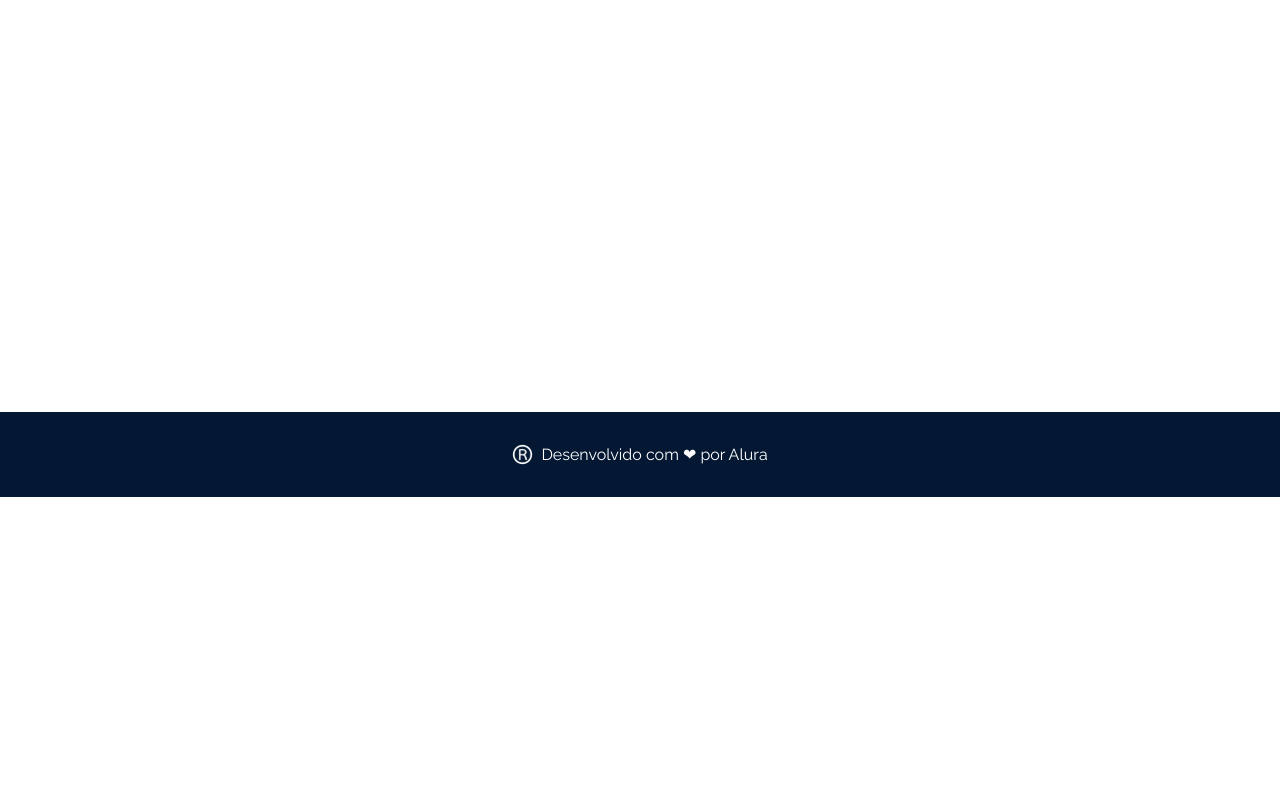
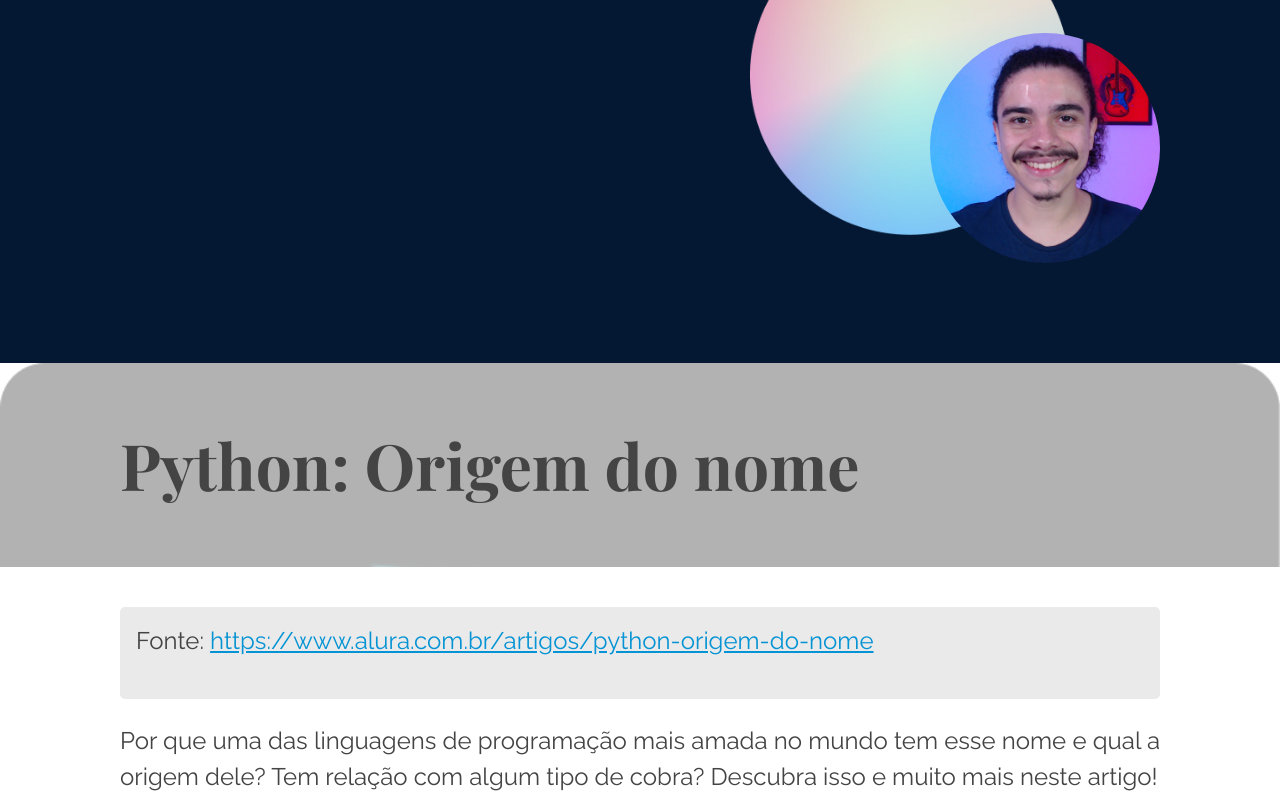
Before and after one commit to mgrb/alura-react-router-dom, a React (Vite) app: page /posts/1 in a window 1280 px wide. Before the commit this address had no page. Shown: the part 303-1100 px from the top of the page. Before the commit the page ends 800 px from the top, so only its background shows below. Built offline with nearby package versions, Linux system fonts and the light colour scheme.

Commit message:
add page Posts

```diff
--- a/package.json
+++ b/package.json
@@ -12,6 +12,7 @@
   "dependencies": {
     "react": "^18.3.1",
     "react-dom": "^18.3.1",
+    "react-markdown": "^9.0.1",
     "react-router-dom": "^6.24.1",
     "vite-plugin-svgr": "^4.2.0"
   },
--- a/src/Routes.jsx
+++ b/src/Routes.jsx
@@ -4,6 +4,7 @@ import About from "@/pages/About";
 import Menu from "@/components/Menu";
 import Rodape from "@/components/Rodape";
 import PaginaPadrao from "@/components/PaginaPadrao";
+import Post from "@/pages/Post";
 
 function AppRoutes() {
   return (
@@ -13,6 +14,7 @@ function AppRoutes() {
         <Route path="/" element={<PaginaPadrao />}>
           <Route index element={<Home />} />
           <Route path="about" element={<About />} />
+          <Route path="posts/:id" element={<Post />} />
         </Route>
         <Route path="*" element={<div>404 - Not Found!</div>} />
       </Routes>
--- a/src/components/Post/index.jsx
+++ /dev/null
@@ -1,16 +0,0 @@
-import styles from "./Post.module.css";
-const Post = ({ id, titulo }) => {
-  return (
-    <div className={styles.post}>
-      <img
-        className={styles.capa}
-        src={`/assets/posts/${id}/capa.png`}
-        alt="Imagem de capa do post"
-      />
-      <h2 className={styles.titulo}>{titulo}</h2>
-      <button className={styles.botaoLer}>Ler</button>
-    </div>
-  );
-};
-
-export default Post;
--- /dev/null
+++ b/src/components/PostCard/index.jsx
@@ -0,0 +1,19 @@
+import { Link } from "react-router-dom";
+import styles from "./Post.module.css";
+const PostCard = ({ id, titulo }) => {
+  return (
+    <Link to={`/posts/${id}`}>
+      <div className={styles.post}>
+        <img
+          className={styles.capa}
+          src={`/assets/posts/${id}/capa.png`}
+          alt="Imagem de capa do post"
+        />
+        <h2 className={styles.titulo}>{titulo}</h2>
+        <button className={styles.botaoLer}>Ler</button>
+      </div>
+    </Link>
+  );
+};
+
+export default PostCard;
--- a/src/pages/Home/index.jsx
+++ b/src/pages/Home/index.jsx
@@ -1,4 +1,4 @@
-import Post from "@/components/Post";
+import PostCard from "@/components/PostCard";
 import posts from "@/json/posts.json";
 import styles from "./Home.module.css";
 const Home = () => {
@@ -6,7 +6,7 @@ const Home = () => {
     <ul className={styles.posts}>
       {posts.map((post) => (
         <li key={post.id}>
-          <Post {...post}></Post>
+          <PostCard {...post}></PostCard>
         </li>
       ))}
     </ul>
--- /dev/null
+++ b/src/pages/Post/Post.css
@@ -0,0 +1,73 @@
+.post-markdown-container h3,
+.post-markdown-container h4,
+.post-markdown-container h5,
+.post-markdown-container h6 {
+    font-family: var(--fonte-secundaria);
+}
+
+.post-markdown-container h3 {
+    margin-bottom: 2rem;
+    font-size: 2.5rem;
+}
+
+.post-markdown-container h4 {
+    margin-bottom: 1.5rem;
+    font-size: 2rem;
+}
+
+.post-markdown-container p {
+    text-align: justify;
+    font-size: 1.5rem;
+    line-height: 2.25rem;
+    margin-bottom: 1.5rem;
+}
+
+.post-markdown-container a {
+    color: #0493d4;
+    text-decoration: underline;
+}
+
+.post-markdown-container img {
+    display: block;
+    margin: 0 auto;
+}
+
+.post-markdown-container ul {
+    font-size: 1.5rem;
+}
+
+.post-markdown-container ul > li {
+    margin-bottom: 1rem;
+    list-style: disc;
+}
+
+.post-markdown-container pre,
+.post-markdown-container blockquote {
+    margin-bottom: 1.5rem;
+    padding: 1rem;
+    background-color: #eaeaea;
+    border-radius: 5px;
+}
+
+.post-markdown-container pre {
+    overflow-x: auto;
+}
+
+@media (max-width: 1100px) {
+    .post-markdown-container p {
+        margin-bottom: 2rem;
+    }
+}
+
+@media (max-width: 744px) {
+    .post-markdown-container h3 {
+        font-size: 1.5rem;
+        line-height: 2rem;
+        margin-bottom: 1.5rem;
+    }
+
+    .post-markdown-container p {
+        font-size: 1rem;
+        line-height: 1.75rem;
+    }
+}
--- /dev/null
+++ b/src/pages/Post/index.jsx
@@ -0,0 +1,23 @@
+import { useParams } from "react-router-dom";
+import posts from "@/json/posts.json";
+import PostModelo from "@/components/PostModelo";
+import ReactMarkdown from "react-markdown";
+import "./Post.css";
+
+const Post = () => {
+  const { id } = useParams();
+  const post = posts.find((post) => post.id === Number(id));
+  return (
+    <PostModelo
+      fotoCapa={`/assets/posts/${post.id}/capa.png`}
+      titulo={post.titulo}
+      key={post.id}
+    >
+      <div className="post-markdown-container">
+        <ReactMarkdown>{post.texto}</ReactMarkdown>
+      </div>
+    </PostModelo>
+  );
+};
+
+export default Post;
```
Also changed, not shown: src/components/PostCard/Post.module.css (renamed from src/components/Post/Post.module.css), 1 other file (tests, documents, lock files or other folders).
